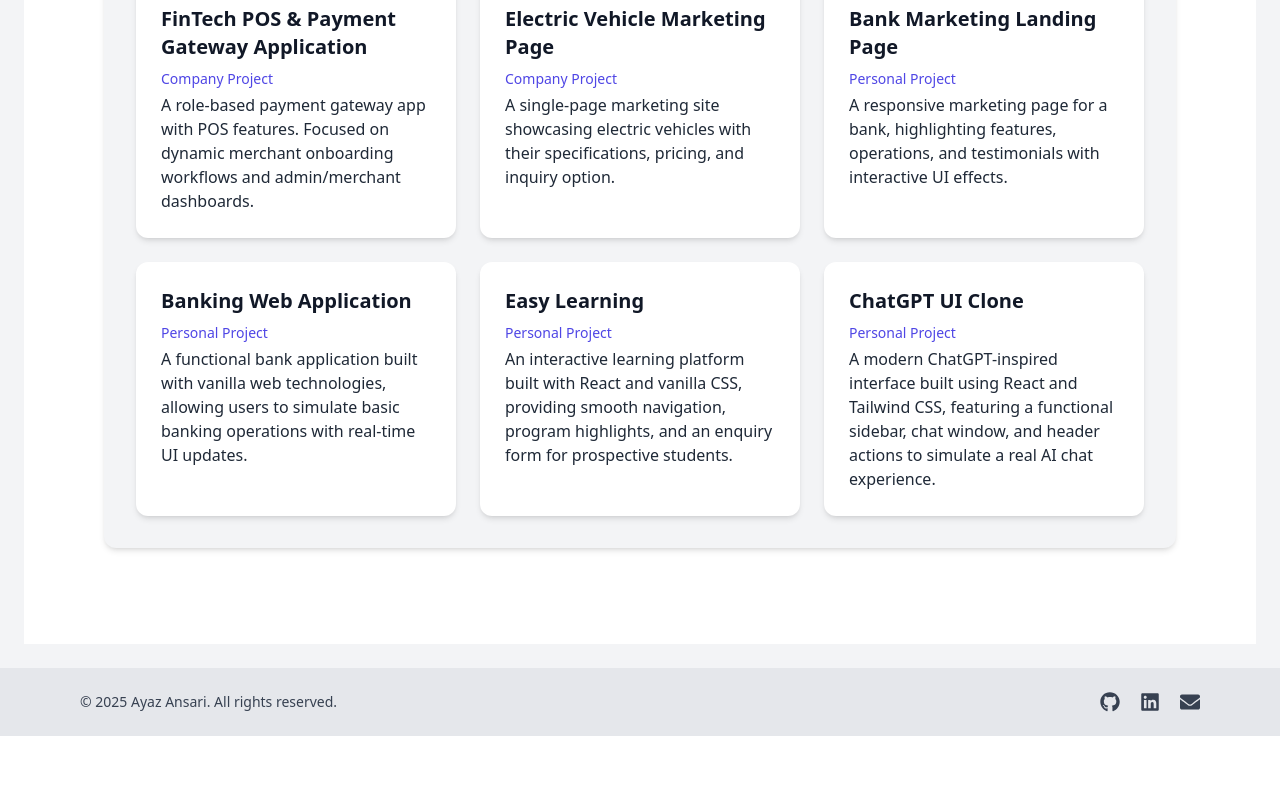
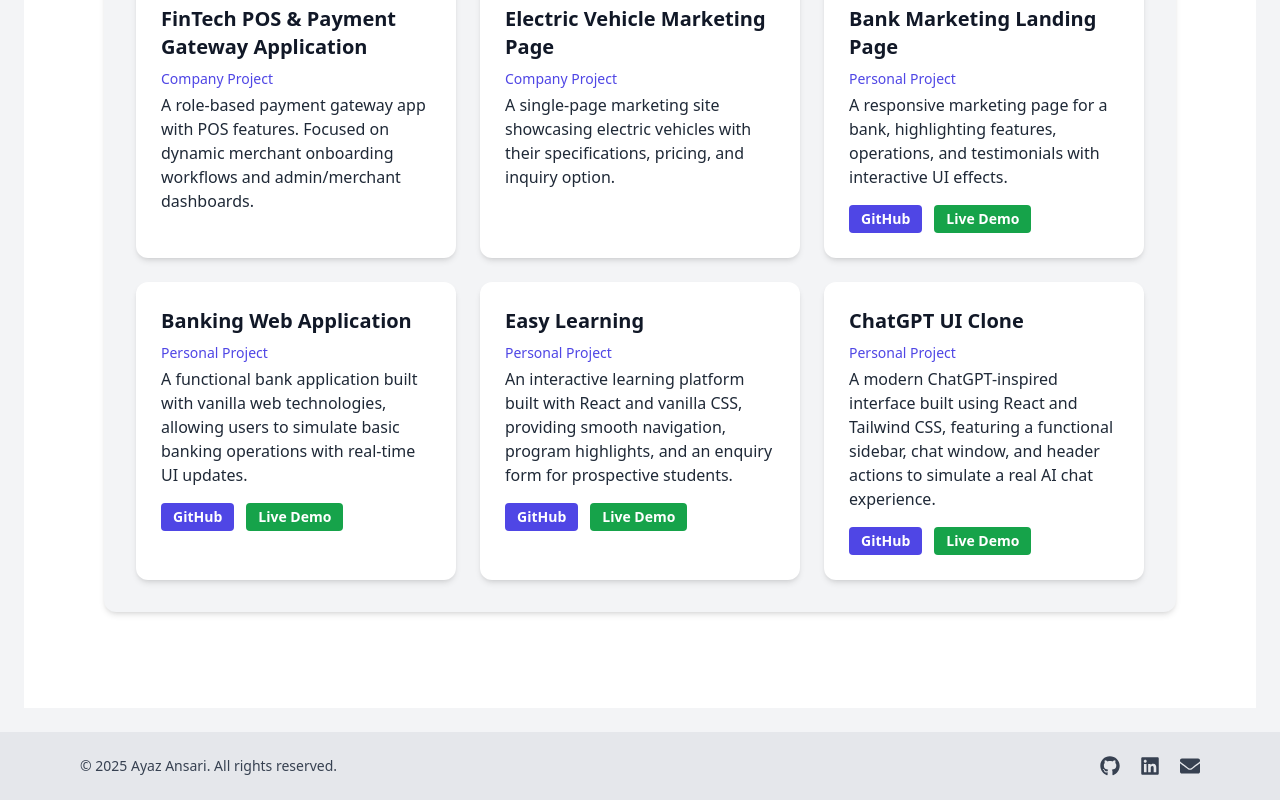
Before and after one commit to Ayazsa/My-portfolio, a React (Vite) app: page / in a window 1280 px wide. Shown: the part 1954-2754 px from the top of the page. Before the commit the page ends 2690 px from the top, so only its background shows below. Built offline with nearby package versions, Linux system fonts and the light colour scheme.

Commit message:
added github link and live demo link

```diff
--- a/src/components/ModalProjectDetails.jsx
+++ b/src/components/ModalProjectDetails.jsx
@@ -1,7 +1,26 @@
 import { motion } from "framer-motion";
 
 function ModalProjectDetails({ project, onClose }) {
-  const { title, tech, challenges, modal } = project;
+  const { title, tech, challenges, modal, github, liveDemo } = project;
+  // 🧠 Null check for modal
+  if (!modal) {
+    return (
+      <div className="fixed inset-0 bg-black bg-opacity-60 backdrop-blur-sm z-50 flex items-center justify-center p-4">
+        <div className="bg-white dark:bg-gray-800 p-6 rounded-xl shadow-lg text-center">
+          <h2 className="text-xl font-bold mb-2 text-red-600">Oops!</h2>
+          <p className="text-gray-700 dark:text-gray-300 mb-4">
+            Project details are not available.
+          </p>
+          <button
+            onClick={onClose}
+            className="bg-indigo-600 hover:bg-indigo-700 text-white font-semibold px-4 py-2 rounded"
+          >
+            Close
+          </button>
+        </div>
+      </div>
+    );
+  }
 
   return (
     <motion.div
@@ -51,10 +70,35 @@ function ModalProjectDetails({ project, onClose }) {
           </ul>
         </div>
 
-        <div>
+        <div className="mb-6">
           <h4 className="font-semibold mb-2 text-indigo-200">Challenges:</h4>
           <p className="text-white/90">{challenges}</p>
         </div>
+
+        {(github || liveDemo) && (
+          <div className="mt-8 flex flex-wrap gap-4">
+            {github && (
+              <a
+                href={github}
+                target="_blank"
+                rel="noopener noreferrer"
+                className="bg-indigo-600 hover:bg-indigo-700 text-white font-semibold py-2 px-4 rounded-lg shadow transition duration-300"
+              >
+                GitHub
+              </a>
+            )}
+            {liveDemo && (
+              <a
+                href={liveDemo}
+                target="_blank"
+                rel="noopener noreferrer"
+                className="bg-green-600 hover:bg-green-700 text-white font-semibold py-2 px-4 rounded-lg shadow transition duration-300"
+              >
+                Live Demo
+              </a>
+            )}
+          </div>
+        )}
       </motion.div>
     </motion.div>
   );
--- a/src/components/ProjectsSection.jsx
+++ b/src/components/ProjectsSection.jsx
@@ -69,6 +69,31 @@ function ProjectsSection() {
             <p className="text-base text-gray-800 dark:text-gray-300">
               {project.description}
             </p>
+
+            <div className="mt-4 flex gap-3">
+              {project.github && (
+                <a
+                  href={project.github}
+                  target="_blank"
+                  rel="noopener noreferrer"
+                  className="bg-indigo-600 hover:bg-indigo-700 text-white text-sm font-semibold py-1 px-3 rounded"
+                  onClick={(e) => e.stopPropagation()}
+                >
+                  GitHub
+                </a>
+              )}
+              {project.liveDemo && (
+                <a
+                  href={project.demo}
+                  target="_blank"
+                  rel="noopener noreferrer"
+                  className="bg-green-600 hover:bg-green-700 text-white text-sm font-semibold py-1 px-3 rounded"
+                  onClick={(e) => e.stopPropagation()}
+                >
+                  Live Demo
+                </a>
+              )}
+            </div>
           </motion.div>
         ))}
       </motion.div>
--- a/src/data/projectList.js
+++ b/src/data/projectList.js
@@ -27,7 +27,7 @@ export const projectList = [
   {
     title: "Electric Vehicle Marketing Page",
     type: "Company Project",
-    tech: "React, CSS, ",
+    tech: "React, CSS",
     description:
       "A single-page marketing site showcasing electric vehicles with their specifications, pricing, and inquiry option.",
     challenges:
@@ -55,6 +55,8 @@ export const projectList = [
       "A responsive marketing page for a bank, highlighting features, operations, and testimonials with interactive UI effects.",
     challenges:
       "Implemented smooth scrolling, image lazy loading, hover transitions, and a testimonial slider with vanilla JavaScript.",
+    github: "https://github.com/Ayazsa/Bank-marketing-page",
+    liveDemo: "https://bankmarketinglandingpage.netlify.app/",
     modal: {
       overview:
         "This is a static marketing website for a fictional bank. It’s designed to showcase banking features and encourage users to open an account. The site uses smooth scrolling navigation and image optimizations to deliver a modern browsing experience.",
@@ -80,6 +82,8 @@ export const projectList = [
       "A functional bank application built with vanilla web technologies, allowing users to simulate basic banking operations with real-time UI updates.",
     challenges:
       "Handled UI state transitions without frameworks, implemented secure-like PIN login, and built loan logic with dynamic validations.",
+    github: "https://github.com/Ayazsa/Bank-app",
+    liveDemo: "https://bankingwebapplication.netlify.app/",
     modal: {
       overview:
         "This is a front-end simulation of a banking system. Users can log in using a User ID and PIN to perform common banking actions. All actions reflect changes instantly in the UI.",
@@ -106,6 +110,8 @@ export const projectList = [
       "An interactive learning platform built with React and vanilla CSS, providing smooth navigation, program highlights, and an enquiry form for prospective students.",
     challenges:
       "Ensured smooth user experience with responsive design and efficient component structure while maintaining clean and scalable code.",
+    github: "https://github.com/Ayazsa/my-react-app",
+    liveDemo: "https://easelearning.netlify.app/",
     modal: {
       overview:
         "Easy Learning is a Single Page Application built using React. It offers users detailed program information with an easy-to-use navigation system, interactive sections such as course highlights, and a contact/enquiry form to connect with the institute.",
@@ -129,6 +135,8 @@ export const projectList = [
       "A modern ChatGPT-inspired interface built using React and Tailwind CSS, featuring a functional sidebar, chat window, and header actions to simulate a real AI chat experience.",
     challenges:
       "Managed dynamic sidebar toggling, conditional rendering for chat states, and maintained a responsive layout across devices using Tailwind's utility-first approach.",
+    github: "https://github.com/Ayazsa/chatgpt-UI-clone",
+    liveDemo: "https://chatgptuiclone.netlify.app/",
     modal: {
       overview:
         "ChatGPT UI Clone is a responsive Single Page Application that replicates the clean interface and behavior of ChatGPT. It includes a sidebar for chat history, a central chat window, and intuitive header controls. Built with React and Tailwind CSS for rapid development and styling.",
@@ -144,6 +152,4 @@ export const projectList = [
       ],
     },
   },
-
-  // Add other projects here
 ];
```
